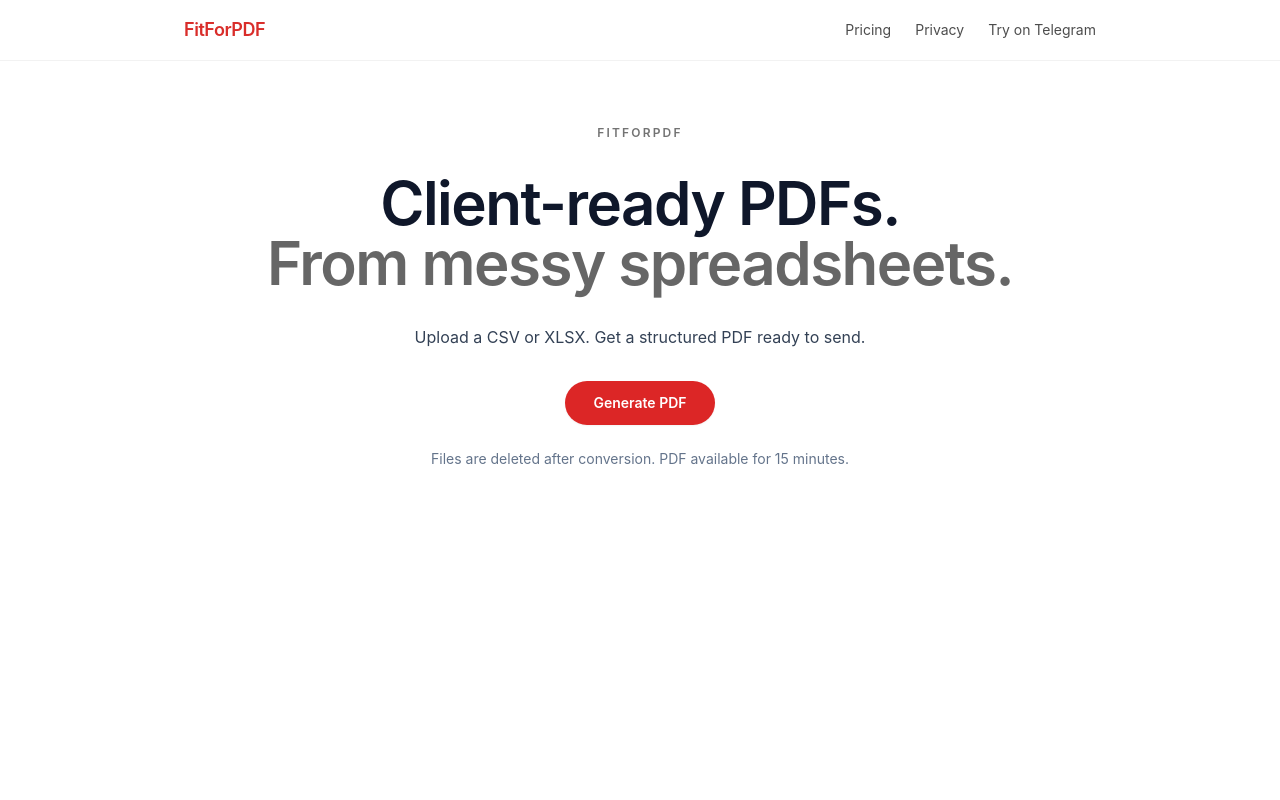
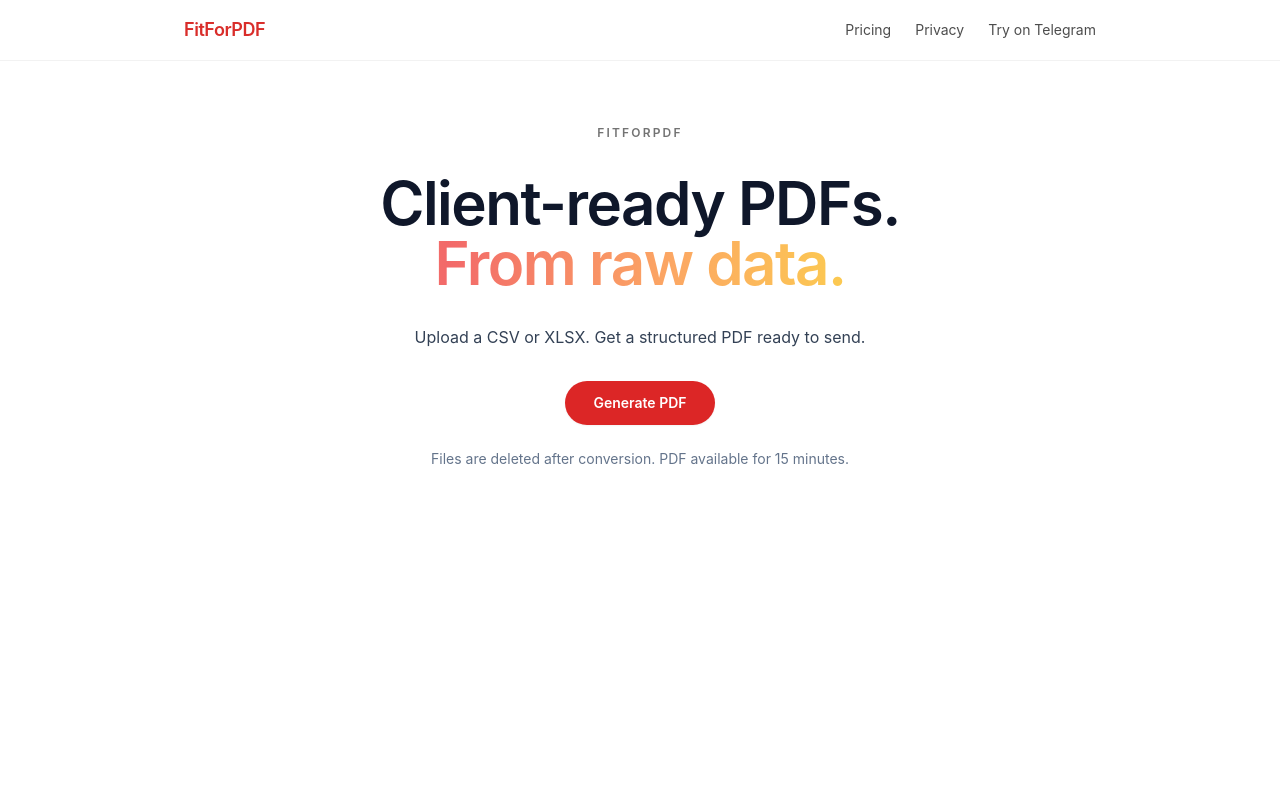
Before and after one commit to Togetheart/fitforpdf-frontend, a Next.js app: page / in a window 1280 px wide. Shown: the top 800 px of the page. Built offline with nearby package versions, Linux system fonts and the light colour scheme.

Commit message:
feat(hero): animated accent on "From raw data."

```diff
--- /dev/null
+++ b/app/components/HeroHeadline.jsx
@@ -0,0 +1,51 @@
+'use client';
+
+import React from 'react';
+import { useEffect, useRef } from 'react';
+import { gsap } from 'gsap';
+
+export default function HeroHeadline() {
+  const secondLineRef = useRef(null);
+
+  const hasWindow = typeof window !== 'undefined';
+  const reducedMotion =
+    hasWindow && typeof window.matchMedia === 'function'
+      ? window.matchMedia('(prefers-reduced-motion: reduce)').matches
+      : false;
+
+  useEffect(() => {
+    if (!hasWindow || reducedMotion) return;
+
+    const accentNode = secondLineRef.current;
+    if (!accentNode) return;
+
+    const timeline = gsap.timeline({
+      repeat: -1,
+      yoyo: true,
+    });
+
+    timeline.to(accentNode, {
+      backgroundPosition: '100% 50%',
+      duration: 6,
+      ease: 'sine.inOut',
+    });
+
+    return () => {
+      timeline.kill();
+    };
+  }, [hasWindow, reducedMotion]);
+
+  return (
+    <h1 className="leading-tight tracking-tight text-4xl font-semibold sm:text-6xl">
+      <span className="block">Client-ready PDFs.</span>
+      <span
+        ref={secondLineRef}
+        data-testid="hero-headline-accent"
+        data-anim={reducedMotion ? 'off' : 'on'}
+        className="hero-accent block text-slate-700"
+      >
+        From raw data.
+      </span>
+    </h1>
+  );
+}
--- a/app/components/PageHero.jsx
+++ b/app/components/PageHero.jsx
@@ -20,6 +20,8 @@ export default function PageHero({
   const isCenter = align === 'center';
   const alignClass = isCenter ? 'items-center text-center' : 'items-start text-left';
   const titleAlignClass = isCenter ? 'mx-auto text-center' : '';
+  const titleIsElement = React.isValidElement(title);
+  const titleIsHeadLine = titleIsElement && title.type === 'h1';
 
   const hasDefaultContent = Boolean(eyebrow || title || subtitle || trustLine);
 
@@ -36,12 +38,23 @@ export default function PageHero({
               <p className="text-xs font-semibold tracking-[0.18em] text-black/55">{eyebrow}</p>
             ) : null}
             {title ? (
+              titleIsElement && !titleIsHeadLine && !headingTestId ? (
+                title
+              ) : titleIsElement && headingTestId ? (
                 <h1
                   data-testid={headingTestId}
                   className={`${titleClassName} ${titleAlignClass}`}
                 >
                   {title}
                 </h1>
+              ) : (
+                <h1
+                  data-testid={headingTestId}
+                  className={`${titleClassName} ${titleAlignClass}`}
+                >
+                  {title}
+                </h1>
+              )
             ) : null}
             {subtitle ? (
               <p className="max-w-prose text-base text-slate-700">{subtitle}</p>
--- a/app/globals.css
+++ b/app/globals.css
@@ -62,6 +62,31 @@
     background: #ffffff;
   }
 
+  .hero-accent {
+    display: inline-block;
+    background-image: linear-gradient(
+      90deg,
+      rgba(251,191,36,0.8) 0%,
+      rgba(251,146,60,0.8) 25%,
+      rgba(239,68,68,0.8) 55%,
+      rgba(251,146,60,0.8) 80%,
+      rgba(251,191,36,0.8) 100%
+    );
+    background-size: 220% 100%;
+    background-position: 0% 50%;
+    background-repeat: no-repeat;
+    -webkit-background-clip: text;
+    background-clip: text;
+    color: transparent;
+    -webkit-text-fill-color: transparent;
+  }
+
+  .hero-accent[data-anim='off'] {
+    background: none;
+    color: #4b5563;
+    -webkit-text-fill-color: #4b5563;
+  }
+
   .home-preview-float {
     animation: none;
   }
--- a/app/page.jsx
+++ b/app/page.jsx
@@ -26,6 +26,7 @@ import Accordion from './components/Accordion';
 import Section from './components/ui/Section';
 import PricingPlans from './components/PricingPlans';
 import PageHero from './components/PageHero';
+import HeroHeadline from './components/HeroHeadline';
 
 const API_BASE = '/api';
 
@@ -421,12 +422,7 @@ export default function Page() {
         eyebrow={LANDING_COPY.heroLabel}
         align="center"
         height="min-h-screen"
-        title={(
-          <>
-            <span className="block">Client-ready PDFs.</span>
-            <span className="block text-black/60">From messy spreadsheets.</span>
-          </>
-        )}
+        title={<HeroHeadline />}
         subtitle={LANDING_COPY.heroSubheadline}
         contentClassName="items-center gap-8 text-center"
         className="py-0 w-full"
--- a/app/siteCopy.mjs
+++ b/app/siteCopy.mjs
@@ -2,7 +2,7 @@ export const TELEGRAM_BOT_URL = 'https://t.me/CrabiAssistantBot';
 
 export const LANDING_COPY = {
   logoText: 'FitForPDF',
-  heroTitle: 'Client-ready PDFs.\\nFrom messy spreadsheets.',
+  heroTitle: 'Client-ready PDFs.\\nFrom raw data.',
   heroSubheadline: 'Upload a CSV or XLSX. Get a structured PDF ready to send.',
   heroLabel: 'FITFORPDF',
   heroPrimaryCta: 'Generate PDF',
```
Also changed, not shown: 1 other file (tests, documents, lock files or other folders). Lines whose indentation alone changed are shown as unchanged.
